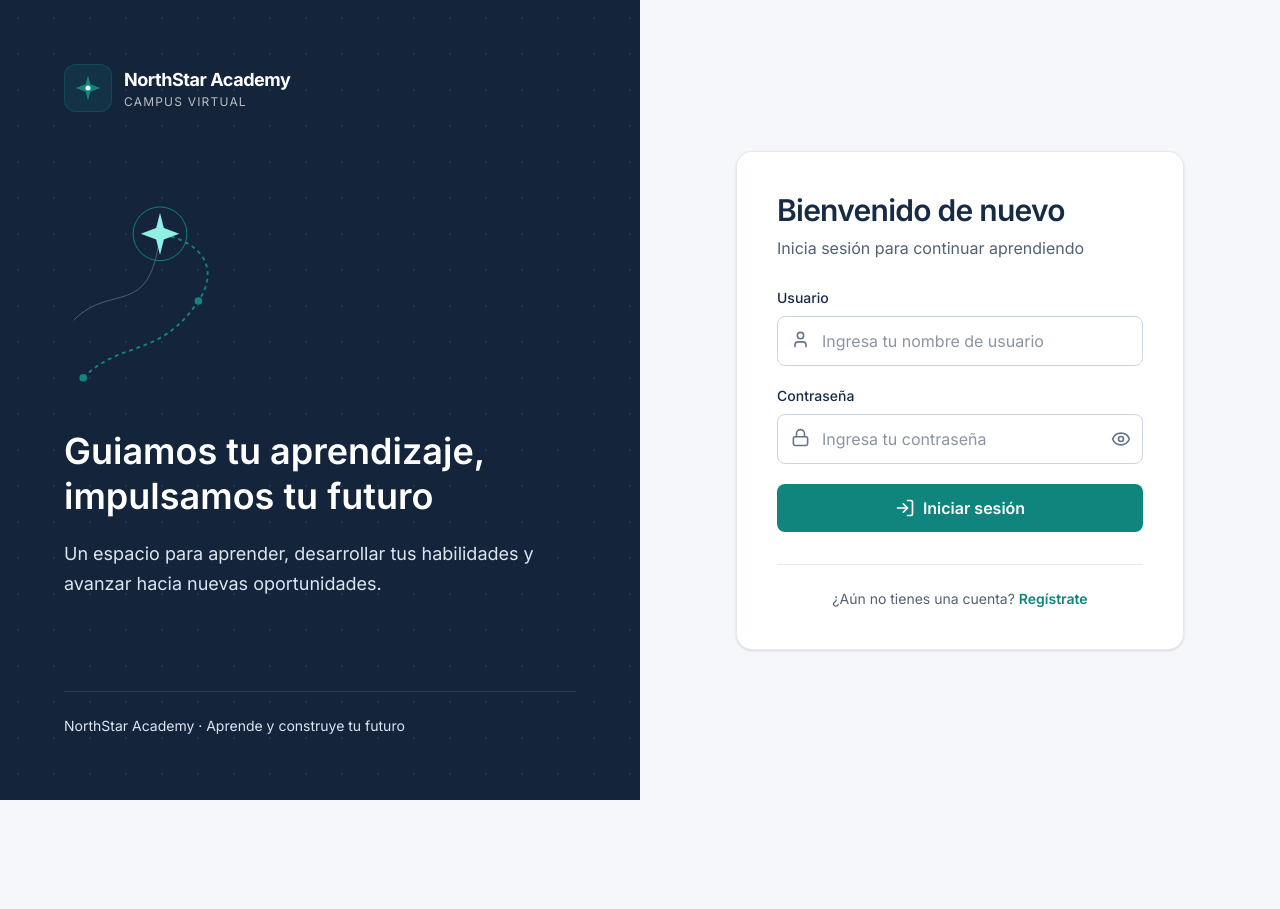
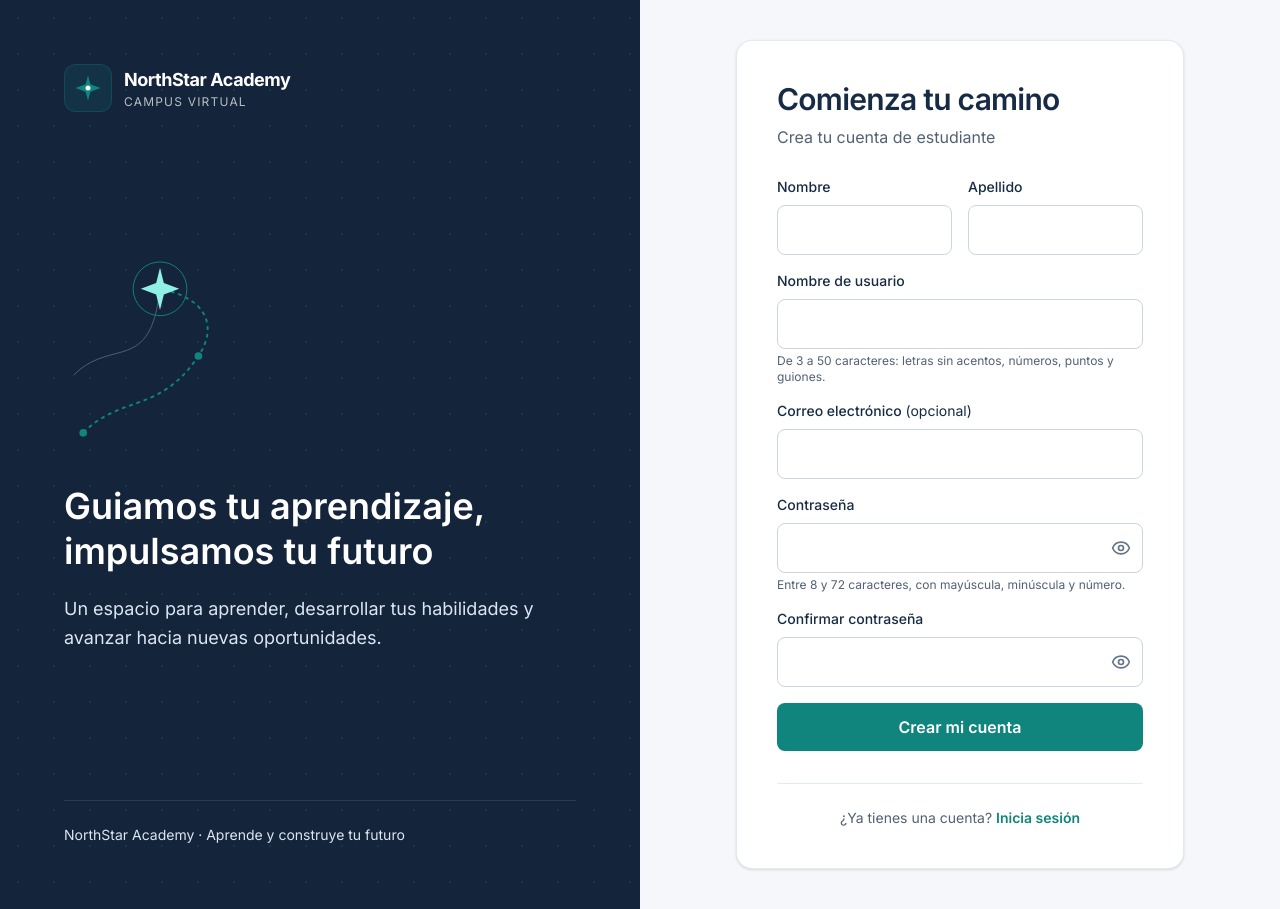
Before and after one commit to david2014betoben/northstar-academy, a React (Vite) app: page /registro in a window 1280 px wide. Before the commit this address led to /login. Before the commit the page ends 800 px from the top, so only its background shows below. Built offline with nearby package versions, Linux system fonts and the light colour scheme; no server answers.

Commit message:
feat: registrar estudiantes con inicio de sesion automatico

```diff
--- a/src/App.tsx
+++ b/src/App.tsx
@@ -1,6 +1,7 @@
 import { BrowserRouter, Navigate, Route, Routes } from "react-router-dom";
 import { LoginPage } from "./pages/LoginPage";
 import { useAuthStore } from "./store/useAuthStore";
+import { RegistroPage } from "./pages/RegistroPage";
 
 export default function App() {
   const token = useAuthStore((state) => state.token);
@@ -10,6 +11,7 @@ export default function App() {
     <BrowserRouter>
       <Routes>
         <Route path="/login" element={<LoginPage />} />
+        <Route path="/registro" element={<RegistroPage />} />
 
         <Route
           path="/inicio"
--- /dev/null
+++ b/src/pages/RegistroPage.tsx
@@ -0,0 +1,258 @@
+import { useState, type FormEvent } from "react";
+import { Eye, EyeOff, LoaderCircle } from "lucide-react";
+import { Link, useNavigate } from "react-router-dom";
+import { LayoutAuth } from "../components/LayoutAuth";
+import { authService } from "../services/auth";
+import { useAuthStore } from "../store/useAuthStore";
+import { mensajeError } from "../lib/errores";
+
+export function RegistroPage() {
+  const navigate = useNavigate();
+  const iniciarSesion = useAuthStore((state) => state.iniciarSesion);
+
+  const [nombre, setNombre] = useState("");
+  const [apellido, setApellido] = useState("");
+  const [username, setUsername] = useState("");
+  const [email, setEmail] = useState("");
+  const [password, setPassword] = useState("");
+  const [confirmacion, setConfirmacion] = useState("");
+  const [mostrarPassword, setMostrarPassword] = useState(false);
+  const [mostrarConfirmacion, setMostrarConfirmacion] = useState(false);
+  const [enviando, setEnviando] = useState(false);
+  const [error, setError] = useState("");
+
+  async function handleSubmit(event: FormEvent<HTMLFormElement>) {
+    event.preventDefault();
+    if (enviando) return;
+
+    setError("");
+
+    if (!nombre.trim() || !apellido.trim()) {
+      setError("Completa tu nombre y apellido.");
+      return;
+    }
+
+    if (password !== confirmacion) {
+      setError("Las contraseñas no coinciden.");
+      return;
+    }
+
+    setEnviando(true);
+
+    try {
+      const sesion = await authService.registrar({
+        nombre: nombre.trim(),
+        apellido: apellido.trim(),
+        username: username.trim(),
+        password,
+        ...(email.trim() ? { email: email.trim() } : {}),
+      });
+
+      iniciarSesion(sesion.token, sesion.usuario);
+      navigate("/inicio", { replace: true });
+    } catch (err) {
+      setError(
+        mensajeError(err, "No se pudo crear la cuenta. Inténtalo de nuevo."),
+      );
+    } finally {
+      setEnviando(false);
+    }
+  }
+
+  const claseInput =
+    "min-h-12 w-full rounded-lg border border-outline-variant bg-white px-3 py-3 outline-none transition focus:border-secondary focus:ring-2 focus:ring-secondary/20";
+
+  const claseEtiqueta = "mb-2 block text-sm font-medium";
+
+  return (
+    <LayoutAuth>
+      <h2 className="text-3xl font-semibold tracking-tight">
+        Comienza tu camino
+      </h2>
+      <p className="mt-2 mb-7 text-on-surface-variant">
+        Crea tu cuenta de estudiante
+      </p>
+
+      {error && (
+        <p
+          role="alert"
+          className="mb-5 rounded-lg border border-red-200 bg-red-50 p-4 text-sm text-error"
+        >
+          {error}
+        </p>
+      )}
+
+      <form onSubmit={handleSubmit}>
+        <fieldset disabled={enviando} className="space-y-4 disabled:opacity-70">
+          <div className="grid gap-4 sm:grid-cols-2">
+            <div>
+              <label htmlFor="nombre" className={claseEtiqueta}>
+                Nombre
+              </label>
+              <input
+                id="nombre"
+                autoComplete="given-name"
+                value={nombre}
+                onChange={(event) => setNombre(event.target.value)}
+                maxLength={100}
+                required
+                className={claseInput}
+              />
+            </div>
+
+            <div>
+              <label htmlFor="apellido" className={claseEtiqueta}>
+                Apellido
+              </label>
+              <input
+                id="apellido"
+                autoComplete="family-name"
+                value={apellido}
+                onChange={(event) => setApellido(event.target.value)}
+                maxLength={100}
+                required
+                className={claseInput}
+              />
+            </div>
+          </div>
+
+          <div>
+            <label htmlFor="username" className={claseEtiqueta}>
+              Nombre de usuario
+            </label>
+            <input
+              id="username"
+              autoComplete="username"
+              value={username}
+              onChange={(event) => setUsername(event.target.value)}
+              minLength={3}
+              maxLength={50}
+              pattern="[a-zA-Z0-9._\-]+"
+              title="Usa letras sin acentos, números, puntos, guiones o guiones bajos."
+              aria-describedby="ayuda-usuario"
+              required
+              className={claseInput}
+            />
+            <p
+              id="ayuda-usuario"
+              className="mt-1 text-xs text-on-surface-variant"
+            >
+              De 3 a 50 caracteres: letras sin acentos, números, puntos y
+              guiones.
+            </p>
+          </div>
+
+          <div>
+            <label htmlFor="email" className={claseEtiqueta}>
+              Correo electrónico <span className="font-normal">(opcional)</span>
+            </label>
+            <input
+              id="email"
+              type="email"
+              autoComplete="email"
+              value={email}
+              onChange={(event) => setEmail(event.target.value)}
+              maxLength={150}
+              className={claseInput}
+            />
+          </div>
+
+          <div>
+            <label htmlFor="password" className={claseEtiqueta}>
+              Contraseña
+            </label>
+            <div className="relative">
+              <input
+                id="password"
+                type={mostrarPassword ? "text" : "password"}
+                autoComplete="new-password"
+                value={password}
+                onChange={(event) => setPassword(event.target.value)}
+                minLength={8}
+                maxLength={72}
+                pattern="(?=.*[a-z])(?=.*[A-Z])(?=.*[0-9]).{8,72}"
+                title="Usa entre 8 y 72 caracteres, con mayúscula, minúscula y número."
+                aria-describedby="ayuda-password"
+                required
+                className={`${claseInput} pr-12`}
+              />
+              <button
+                type="button"
+                onClick={() => setMostrarPassword((actual) => !actual)}
+                aria-label={
+                  mostrarPassword ? "Ocultar contraseña" : "Mostrar contraseña"
+                }
+                aria-pressed={mostrarPassword}
+                className="absolute inset-y-0 right-0 rounded-r-lg px-3 text-outline focus-visible:outline-2 focus-visible:outline-secondary"
+              >
+                {mostrarPassword ? <EyeOff size={20} /> : <Eye size={20} />}
+              </button>
+            </div>
+            <p
+              id="ayuda-password"
+              className="mt-1 text-xs text-on-surface-variant"
+            >
+              Entre 8 y 72 caracteres, con mayúscula, minúscula y número.
+            </p>
+          </div>
+
+          <div>
+            <label htmlFor="confirmacion" className={claseEtiqueta}>
+              Confirmar contraseña
+            </label>
+            <div className="relative">
+              <input
+                id="confirmacion"
+                type={mostrarConfirmacion ? "text" : "password"}
+                autoComplete="new-password"
+                value={confirmacion}
+                onChange={(event) => setConfirmacion(event.target.value)}
+                maxLength={72}
+                required
+                className={`${claseInput} pr-12`}
+              />
+              <button
+                type="button"
+                onClick={() => setMostrarConfirmacion((actual) => !actual)}
+                aria-label={
+                  mostrarConfirmacion
+                    ? "Ocultar confirmación"
+                    : "Mostrar confirmación"
+                }
+                aria-pressed={mostrarConfirmacion}
+                className="absolute inset-y-0 right-0 rounded-r-lg px-3 text-outline focus-visible:outline-2 focus-visible:outline-secondary"
+              >
+                {mostrarConfirmacion ? <EyeOff size={20} /> : <Eye size={20} />}
+              </button>
+            </div>
+          </div>
+
+          {enviando && (
+            <p role="status" className="text-sm text-on-surface-variant">
+              El servidor puede tardar cerca de un minuto en responder al
+              iniciar.
+            </p>
+          )}
+
+          <button
+            type="submit"
+            className="flex min-h-12 w-full items-center justify-center gap-2 rounded-lg bg-secondary px-4 py-3 font-semibold text-white hover:bg-secondary/90 focus-visible:outline-2 focus-visible:outline-offset-2 focus-visible:outline-secondary"
+          >
+            {enviando && <LoaderCircle size={20} className="animate-spin" />}
+            {enviando ? "Creando cuenta..." : "Crear mi cuenta"}
+          </button>
+        </fieldset>
+      </form>
+
+      <p className="mt-8 border-t border-outline-variant/50 pt-6 text-center text-sm text-on-surface-variant">
+        ¿Ya tienes una cuenta?{" "}
+        <Link
+          to="/login"
+          className="font-semibold text-secondary hover:underline"
+        >
+          Inicia sesión
+        </Link>
+      </p>
+    </LayoutAuth>
+  );
+}
```
